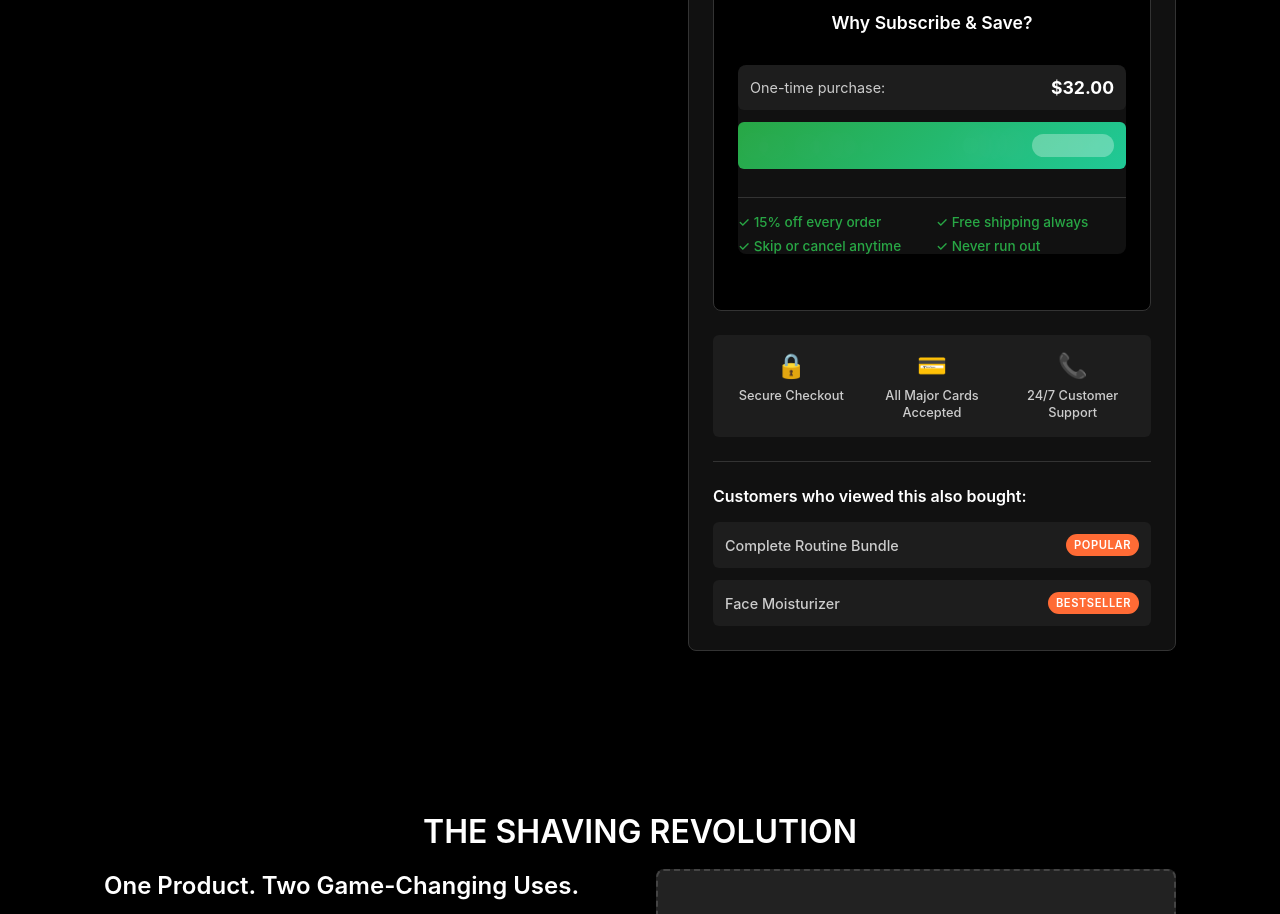
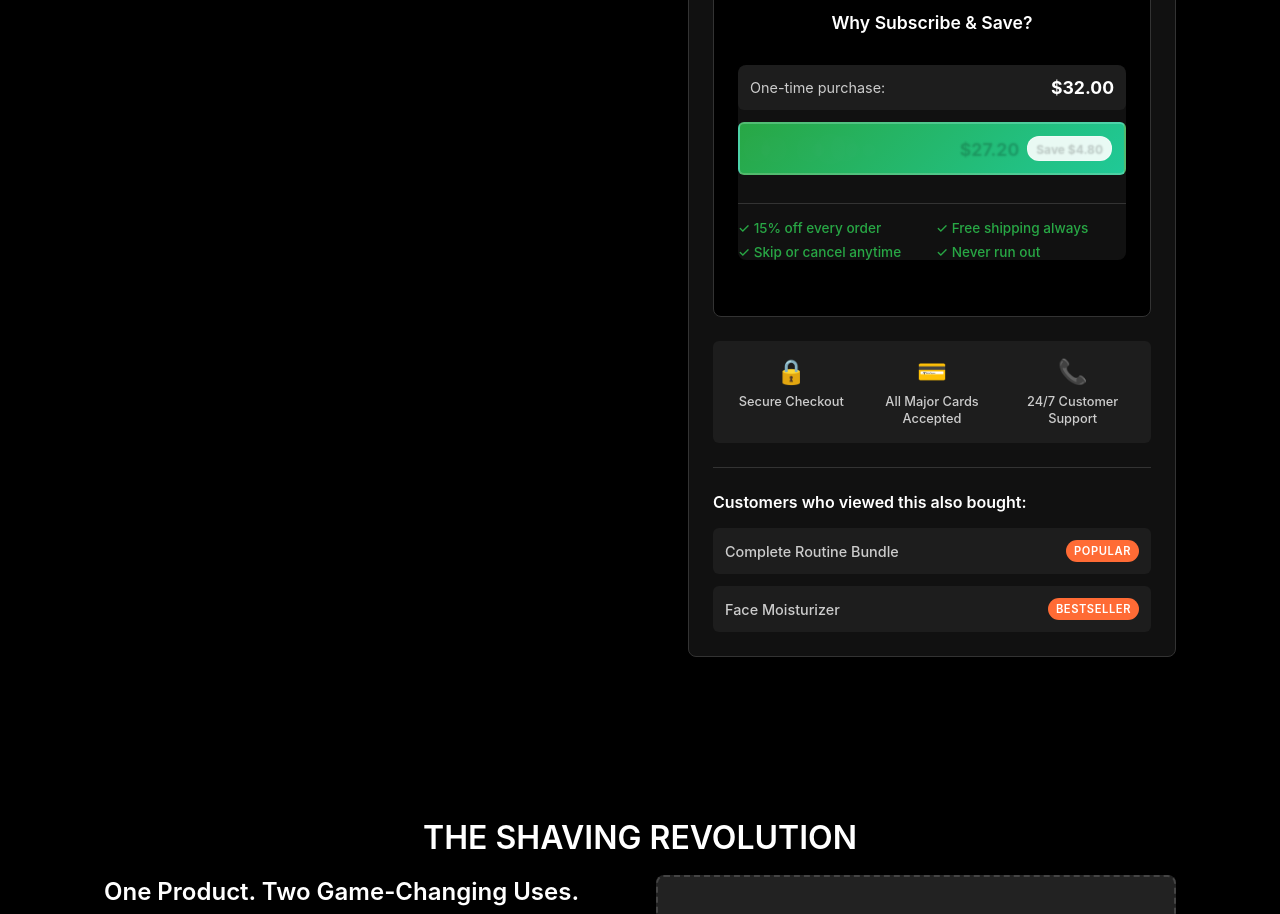
Before and after one commit to holdenjrussell/rawdogwireframes, a React (Create React App) app: page /products/cleanser in a window 1280 px wide. Shown: the part 2080-2994 px from the top of the page. Built offline with nearby package versions, Linux system fonts and the light colour scheme.

Commit message:
Fixed Subscribe & Save section text visibility and contrast

```diff
--- a/src/components/ConversionOptimization.css
+++ b/src/components/ConversionOptimization.css
@@ -231,18 +231,27 @@
 
 .comparison-row.highlight {
   background: linear-gradient(135deg, #28a745, #20c997);
-  color: #fff !important;
+  color: #fff;
+  font-weight: 600;
+  border: 2px solid rgba(255, 255, 255, 0.2);
+}
+
+.comparison-row.highlight .comparison-label {
+  color: #fff;
   font-weight: 600;
 }
 
-.comparison-row.highlight .comparison-label,
 .comparison-row.highlight .comparison-price {
-  color: #fff !important;
+  color: #fff;
+  font-weight: 700;
+  text-shadow: 0 1px 2px rgba(0, 0, 0, 0.2);
 }
 
 .comparison-row.highlight .savings-badge {
-  background-color: rgba(255, 255, 255, 0.3);
-  color: #fff !important;
+  background-color: rgba(255, 255, 255, 0.9);
+  color: #28a745;
+  font-weight: 700;
+  border: 1px solid rgba(255, 255, 255, 0.3);
 }
 
 .comparison-label {
```
